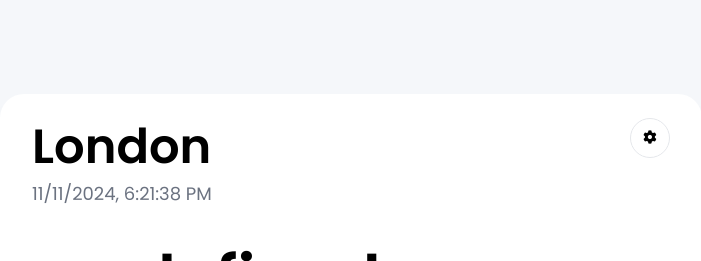
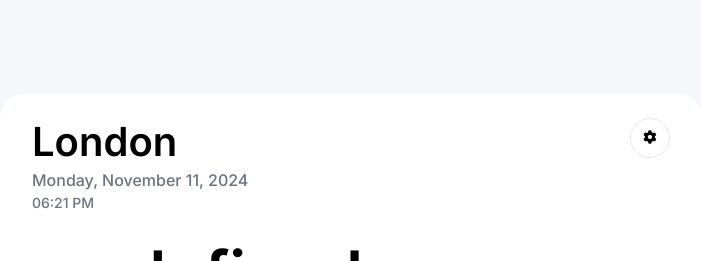
Before and after one commit to aliBenhenia/weather_app, a Vue app: page / in a window 1280 px wide. Shown: the top 261 px of the page, without its empty margins (289-990 px from the left). Built offline with nearby package versions, Linux system fonts and the light colour scheme; no server answers.

Commit message:
feat : Parse and format currentDateTime to extract time, day, and month in formattedDate and formattedTime

```diff
--- a/src/components/CardHeader.vue
+++ b/src/components/CardHeader.vue
@@ -1,7 +1,10 @@
 <template>
   <header class="card-header">
     <h1>{{ cityName }}</h1>
-      <p class="date-time">{{ currentDateTime }}</p>
+    <p class="date-time">
+      {{ formattedDate }}
+    </p>
+    <p class="time">{{ formattedTime }}</p>
     <button class="settings-button" @click="toggleDropdown" aria-label="Settings">
       <i class="fas fa-cog"></i>
     </button>
@@ -25,5 +28,22 @@
       required: true,
     },
   },
+  computed: {
+    formattedDate() {
+      console.log(this.currentDateTime);
+
+      const date = new Date(this.currentDateTime);
+      return date.toLocaleDateString("en-US", {
+        weekday: "long",
+        month: "long",
+        day: "numeric",
+        year: "numeric",
+      });
+    },
+    formattedTime() {
+      const date = new Date(this.currentDateTime);
+      return date.toLocaleTimeString([], { hour: '2-digit', minute: '2-digit' });
+    },
+  },
 };
 </script>
--- a/src/styles/WeatherCard.css
+++ b/src/styles/WeatherCard.css
@@ -1,7 +1,6 @@
-@import url('https://fonts.googleapis.com/css2?family=Poppins:wght@400;500;600&display=swap');
-
+@import url('https://fonts.googleapis.com/css2?family=Inter:wght@400;500;600&display=swap');
 .weather-card {
-    font-family: 'Poppins', sans-serif;
+    font-family: 'Inter', sans-serif;
     width: 702px;
     height: 612px;
     margin: 0 auto;
@@ -21,16 +20,21 @@
 }
 
 h1 {
-    font-size: 48px;
-    font-weight: 600;
+    font-size: 40px;
+    font-weight: 700;
     margin: 0;
     line-height: 1.2;
 }
 
-.date-time {
-    font-size: 18px;
-    color: #6b7280;
-    margin: 4px 0 0;
+.date-time, .time {
+  font-size: 16px;
+  color: #6b7280;
+  margin: 4px 0 0;
+  font-weight: 500;
+}
+
+.time {
+  font-size: 14px;
 }
 
 .settings-button {
```
Lines whose indentation alone changed are shown as unchanged.
